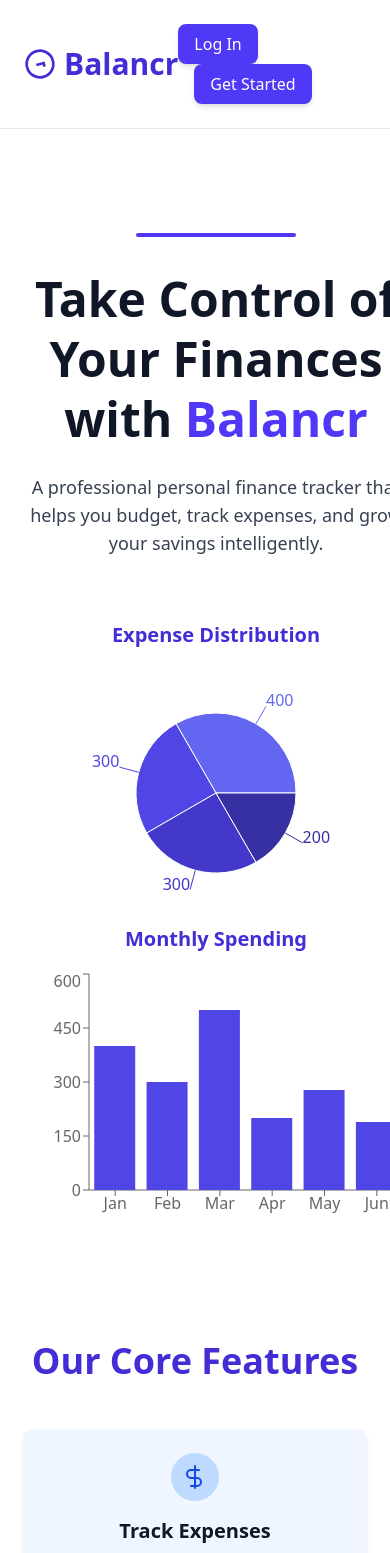
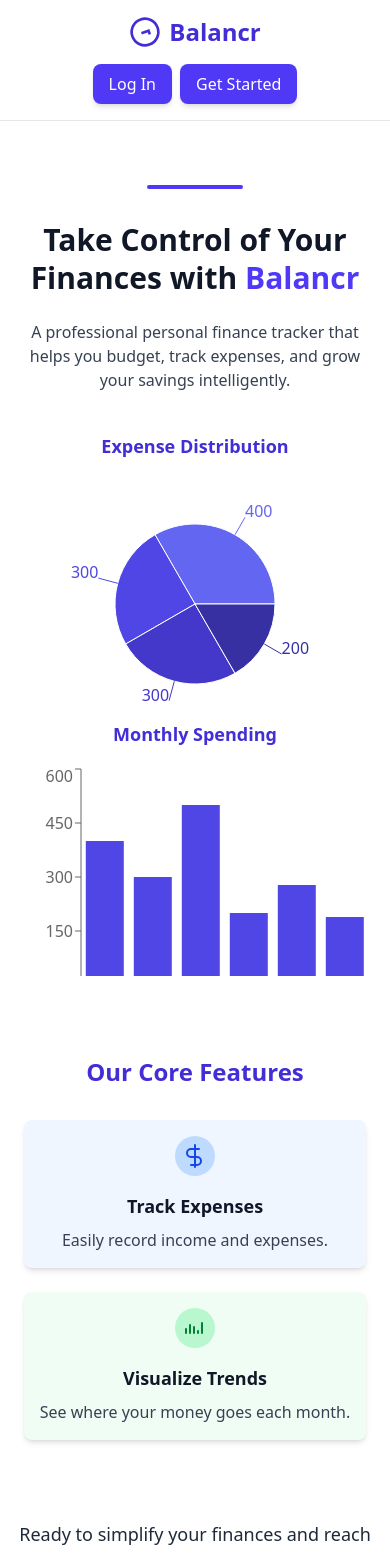
Before and after one commit to RohanDaivajna/Balancr_frontend, a React (Vite) app: page / in a window 390 px wide. Shown: the top 1553 px of the page. Built offline with nearby package versions, Linux system fonts and the light colour scheme; a web font is replaced by a local one.

Commit message:
Update HomePage.jsx

```diff
--- a/src/pages/Dashboard/HomePage.jsx
+++ b/src/pages/Dashboard/HomePage.jsx
@@ -98,25 +98,23 @@
 
   return (
     <div className="min-h-screen flex flex-col font-sans bg-white text-gray-900 relative overflow-x-hidden">
-
       <svg
-        className="absolute top-0 left-0 -z-10 w-96 h-96 text-indigo-100 opacity-30"
+        className="absolute top-0 left-0 -z-10 w-64 h-64 md:w-96 md:h-96 text-indigo-100 opacity-30"
         fill="currentColor"
         viewBox="0 0 400 400"
       >
         <circle cx="200" cy="200" r="200" />
       </svg>
       <svg
-        className="absolute bottom-0 right-0 -z-10 w-96 h-96 text-indigo-200 opacity-20"
+        className="absolute bottom-0 right-0 -z-10 w-64 h-64 md:w-96 md:h-96 text-indigo-200 opacity-20"
         fill="currentColor"
         viewBox="0 0 400 400"
       >
         <rect width="400" height="400" rx="50" />
       </svg>
 
-
-      <header className="flex justify-between items-center max-w-7xl mx-auto p-6 border-b border-gray-200 w-full">
-        <Link to="/" className="text-3xl font-bold text-indigo-700 flex items-center">
+      <header className="flex flex-col md:flex-row justify-between items-center max-w-7xl mx-auto p-4 md:p-6 border-b border-gray-200 w-full gap-4">
+        <Link to="/" className="text-2xl md:text-3xl font-bold text-indigo-700 flex items-center">
           <motion.svg
             className="w-8 h-8 mr-2"
             fill="none"
@@ -133,33 +131,31 @@
           </motion.svg>
           Balancr
         </Link>
-        <nav className="text-gray-700 font-medium flex flex-wrap">
+        <nav className="text-gray-700 font-medium flex flex-wrap gap-2">
           <Link
             to="/login"
             className="px-4 py-2 bg-indigo-600 text-white rounded-lg shadow-md hover:bg-indigo-700 transition whitespace-nowrap"
           >
             Log In
           </Link>
-
           <Link
             to="/signup"
-            className="ml-4 px-4 py-2 bg-indigo-600 text-white rounded-lg shadow-md hover:bg-indigo-700 transition whitespace-nowrap"
+            className="px-4 py-2 bg-indigo-600 text-white rounded-lg shadow-md hover:bg-indigo-700 transition whitespace-nowrap"
           >
             Get Started
           </Link>
         </nav>
       </header>
 
-
-      <section className="max-w-5xl mx-auto px-6 py-20 text-center relative">
+      <section className="max-w-5xl mx-auto px-4 md:px-6 py-10 md:py-20 text-center relative">
         <motion.div
-          className="mx-auto mt-6 mb-8 w-40 h-1 rounded-full bg-indigo-600"
+          className="mx-auto mt-6 mb-8 w-24 md:w-40 h-1 rounded-full bg-indigo-600"
           initial={{ scaleX: 0 }}
           animate={{ scaleX: 1 }}
           transition={{ duration: 1, ease: "easeOut" }}
         />
         <motion.h1
-          className="text-5xl md:text-6xl font-extrabold leading-tight relative z-10"
+          className="text-3xl md:text-5xl font-extrabold leading-tight relative z-10"
           initial={{ opacity: 0, y: 20 }}
           animate={{ opacity: 1, y: 0 }}
           transition={{ duration: 0.7 }}
@@ -168,7 +164,7 @@
           <span className="text-indigo-600">Balancr</span>
         </motion.h1>
         <motion.p
-          className="mt-6 text-lg max-w-3xl mx-auto text-gray-700 relative z-10"
+          className="mt-6 text-base md:text-lg max-w-3xl mx-auto text-gray-700 relative z-10"
           initial={{ opacity: 0, y: 20 }}
           animate={{ opacity: 1, y: 0 }}
           transition={{ delay: 0.3, duration: 0.7 }}
@@ -177,11 +173,9 @@
           expenses, and grow your savings intelligently.
         </motion.p>
 
-
-        <div className="mt-16 flex flex-col md:flex-row justify-center items-center gap-12">
-
-          <div className="w-64 h-64">
-            <h3 className="text-xl font-semibold mb-4 text-indigo-700">Expense Distribution</h3>
+        <div className="mt-10 md:mt-16 flex flex-col md:flex-row justify-center items-center gap-8 md:gap-12 w-full">
+          <div className="w-full max-w-xs h-64 md:w-64">
+            <h3 className="text-lg md:text-xl font-semibold mb-4 text-indigo-700">Expense Distribution</h3>
             <ResponsiveContainer width="100%" height="100%">
               <PieChart>
                 <Pie
@@ -203,8 +197,8 @@
             </ResponsiveContainer>
           </div>
 
-          <div className="w-96 h-64">
-            <h3 className="text-xl font-semibold mb-4 text-indigo-700">Monthly Spending</h3>
+          <div className="w-full max-w-md h-64 md:w-96 overflow-x-auto">
+            <h3 className="text-lg md:text-xl font-semibold mb-4 text-indigo-700">Monthly Spending</h3>
             <ResponsiveContainer width="100%" height="100%">
               <BarChart data={barData}>
                 <XAxis dataKey="month" />
@@ -217,25 +211,24 @@
         </div>
       </section>
 
-
-      <section className="max-w-6xl mx-auto px-6 py-20">
-        <h2 className="text-4xl font-extrabold text-center text-indigo-700 mb-12">
+      <section className="max-w-6xl mx-auto px-4 md:px-6 py-10 md:py-20">
+        <h2 className="text-2xl md:text-4xl font-extrabold text-center text-indigo-700 mb-8 md:mb-12">
           Our Core Features
         </h2>
-        <div className="grid grid-cols-1 sm:grid-cols-2 gap-10">
+        <div className="grid grid-cols-1 sm:grid-cols-2 gap-6 md:gap-10">
           {features.map(({ title, color, desc }, idx) => {
             const { bgLight, bgDark, text } = colorMap[color];
             return (
               <div
                 key={idx}
-                className={`${bgLight} rounded-lg p-6 shadow-md flex flex-col items-center text-center hover:shadow-lg transition-shadow`}
+                className={`${bgLight} rounded-lg p-4 md:p-6 shadow-md flex flex-col items-center text-center hover:shadow-lg transition-shadow`}
               >
                 <div
-                  className={`${bgDark} w-12 h-12 mb-4 rounded-full flex items-center justify-center font-bold text-xl`}
+                  className={`${bgDark} w-10 h-10 md:w-12 md:h-12 mb-4 rounded-full flex items-center justify-center font-bold text-xl`}
                 >
                   {featureIcons[idx](text)}
                 </div>
-                <h3 className="text-xl font-semibold mb-2">{title}</h3>
+                <h3 className="text-lg md:text-xl font-semibold mb-2">{title}</h3>
                 <p className="text-gray-700">{desc}</p>
               </div>
             );
@@ -243,10 +236,9 @@
         </div>
       </section>
 
-
-      <section className="max-w-4xl mx-auto px-6 py-16 text-center">
+      <section className="max-w-4xl mx-auto px-4 md:px-6 py-10 md:py-16 text-center">
         <motion.p
-          className="text-xl font-medium text-gray-800 mb-8"
+          className="text-lg md:text-xl font-medium text-gray-800 mb-6 md:mb-8"
           initial={{ opacity: 0, y: 20 }}
           animate={{ opacity: 1, y: 0 }}
           transition={{ duration: 0.6 }}
@@ -255,7 +247,7 @@
         </motion.p>
         <Link
           to="/signup"
-          className="inline-block px-12 py-4 bg-indigo-600 text-white rounded-full text-lg font-semibold hover:bg-indigo-700 transition relative overflow-hidden"
+          className="inline-block px-8 md:px-12 py-3 md:py-4 bg-indigo-600 text-white rounded-full text-base md:text-lg font-semibold hover:bg-indigo-700 transition relative overflow-hidden"
         >
           <motion.span
             className="absolute inset-0 bg-indigo-700 opacity-30"
@@ -266,8 +258,7 @@
         </Link>
       </section>
 
-
-      <footer className="border-t border-gray-200 py-8 text-center text-gray-600 text-sm mt-auto w-full relative z-10">
+      <footer className="border-t border-gray-200 py-6 md:py-8 text-center text-gray-600 text-xs md:text-sm mt-auto w-full relative z-10">
         © {currentYear}{" "}
         <a href="/" className="text-indigo-600 font-semibold hover:underline">
           Balancr
```
